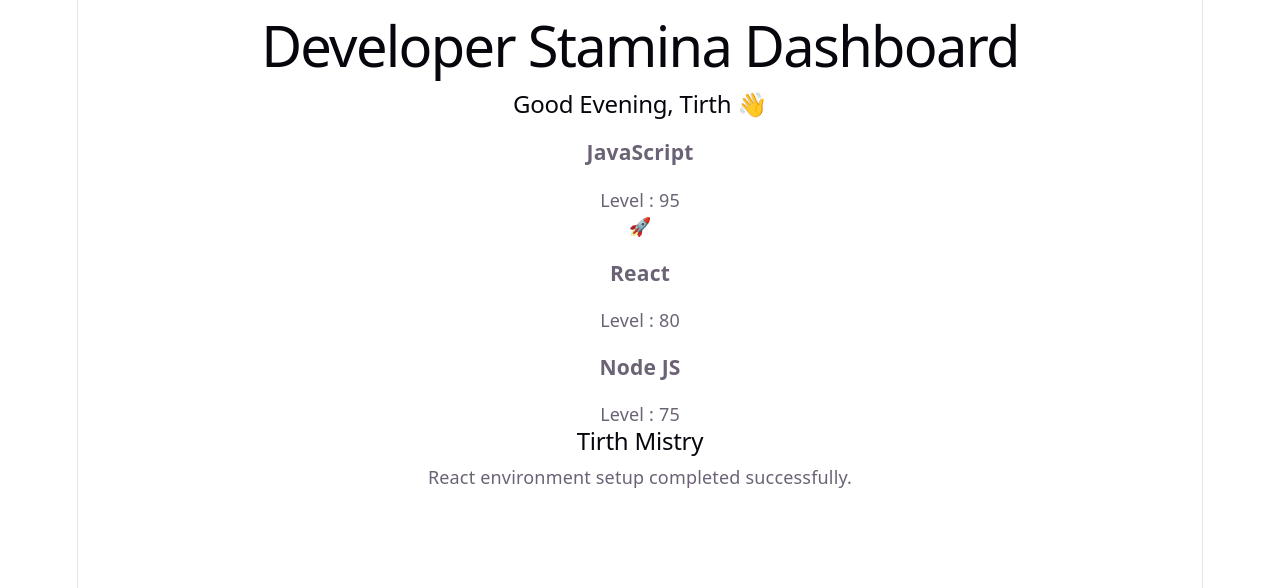
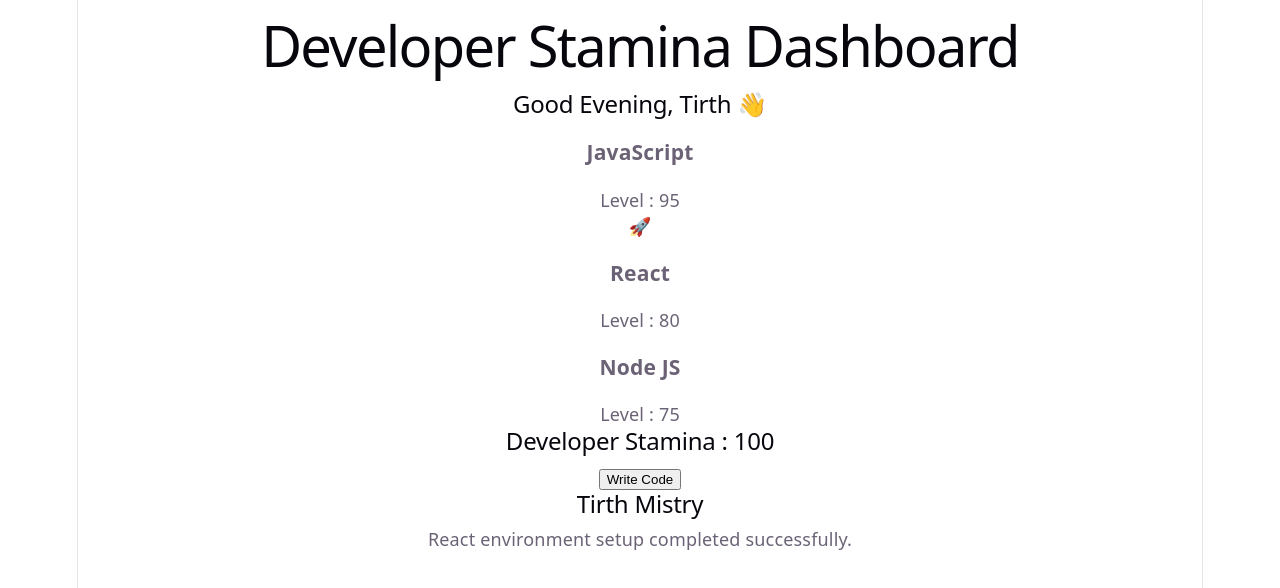
Before and after one commit to Tirth-Mistry09/developer-stamina-dashboard, a React (Vite) app: page / in a window 1280 px wide. Shown: the top 588 px of the page. Built offline with nearby package versions, Linux system fonts and the light colour scheme.

Commit message:
implement stamina burner logic

```diff
--- a/src/App.jsx
+++ b/src/App.jsx
@@ -1,7 +1,7 @@
 import './App.css'
 import Header from './components/Header'
 import SkillList from './components/SkillList'
-
+import Stamina from './components/Stamina'
 function App() {
 
   const internName = import.meta.env.VITE_INTERN_NAME
@@ -18,6 +18,7 @@
 
         <Header />
         <SkillList skills={skills} />
+        <Stamina />
 
         <h2>{internName}</h2>
 
--- /dev/null
+++ b/src/components/stamina.jsx
@@ -0,0 +1,46 @@
+import { useState } from "react"
+
+function Stamina() {
+
+    const [stamina, setStamina] = useState(100)
+
+    const [clickCount, setClickCount] = useState(0)
+
+    function handleClick(){
+
+        let newClickCount = clickCount + 1
+
+        setClickCount(newClickCount)
+
+        if(newClickCount % 5 === 0){
+
+            setStamina((prev)=> Math.max(prev - 15,0))
+        }
+
+        else{
+
+            setStamina((prev)=> Math.max(prev - 2,0))
+        }
+    }
+
+    return(
+        <>
+            <h2>Developer Stamina : {stamina}</h2>
+
+            <button
+                onClick={handleClick}
+                disabled={stamina <= 0}
+            >
+                {
+                    stamina <= 0
+                    ?
+                    "Burnout! Rest Required"
+                    :
+                    "Write Code"
+                }
+            </button>
+        </>
+    )
+}
+
+export default Stamina
```
